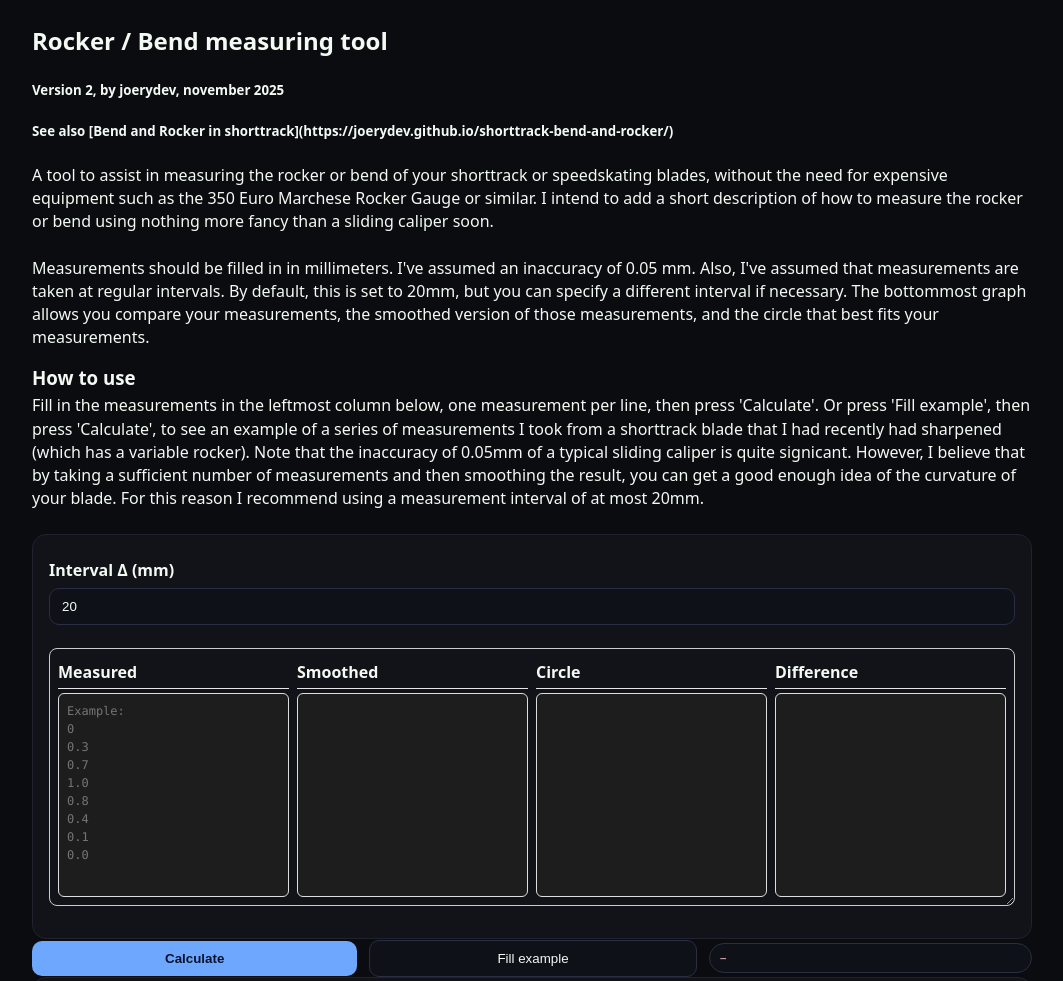
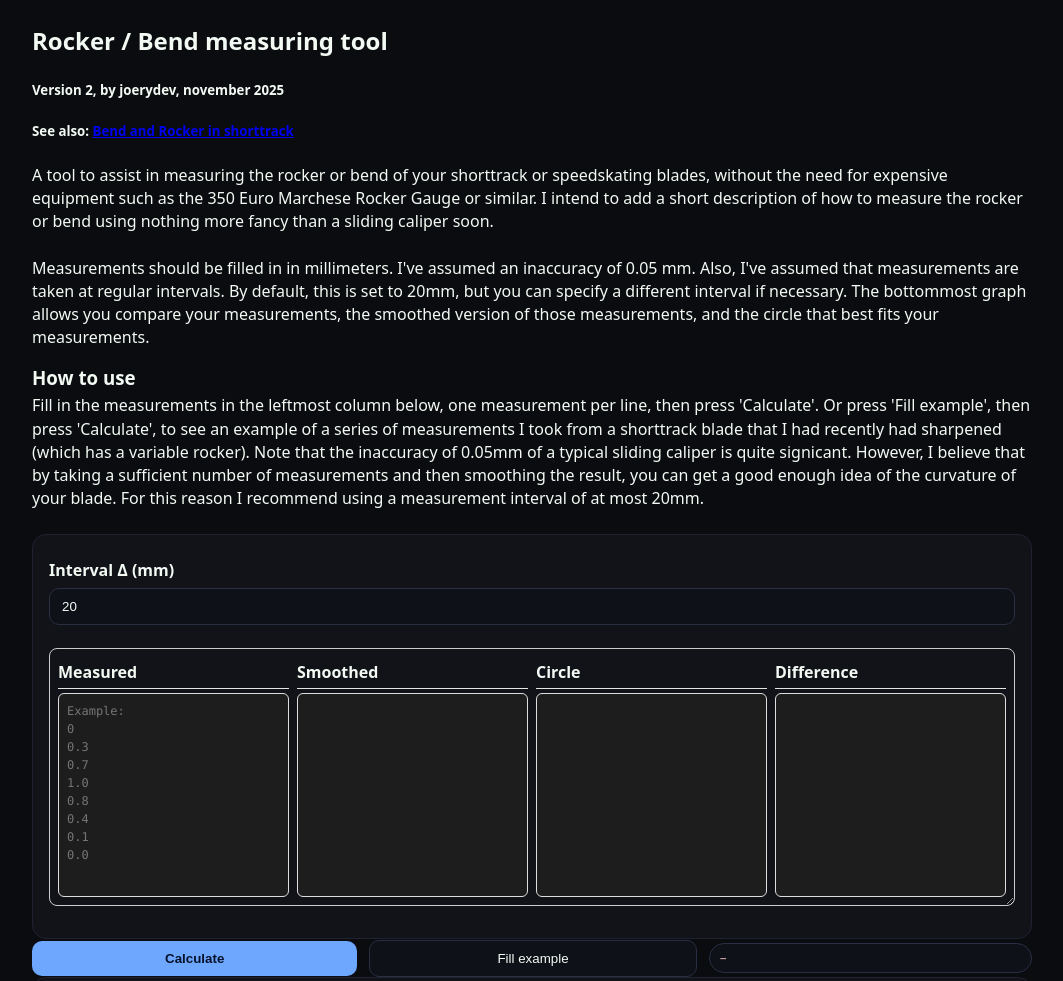
Before and after one commit to JoeryDev/bend-and-rocker-measuring-tool, a plain HTML site: page index.html in a window 1280 px wide. Shown: the top 981 px of the page, without its empty margins (108-1171 px from the left). Drawn offline with Linux system fonts and the light colour scheme.

Commit message:
Attempt to fix the link to the other page

```diff
--- a/index.html
+++ b/index.html
@@ -106,7 +106,7 @@
     <div class="wrap">
       <h1>Rocker / Bend measuring tool</h1  >
       <h5>Version 2, by joerydev, november 2025</h5>
-      <h5>See also [Bend and Rocker in shorttrack](https://joerydev.github.io/shorttrack-bend-and-rocker/)</h5>
+      <h5>See also: <a href="https://joerydev.github.io/shorttrack-bend-and-rocker">Bend and Rocker in shorttrack</a></h5>
         A tool to assist in measuring the rocker or bend of your shorttrack or speedskating blades,
         without the need for expensive equipment such as the 350 Euro Marchese Rocker Gauge or similar.
         I intend to add a short description of how to measure the rocker or bend using nothing more fancy
```
